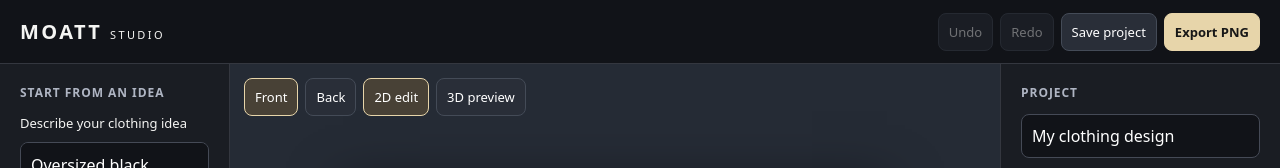
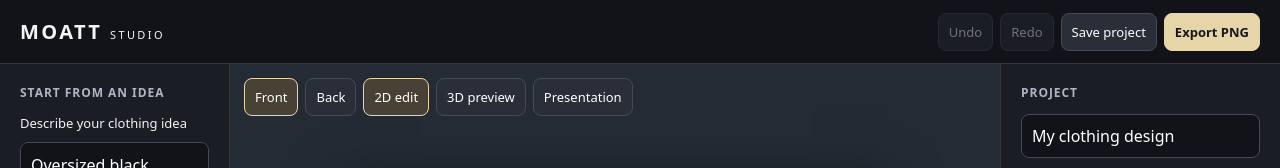
Before and after one commit to Enyina/moatt, a Next.js app: page / in a window 1280 px wide. Shown: the top 168 px of the page. Built offline with nearby package versions, Linux system fonts and the light colour scheme.

Commit message:
Add two-sided presentation preview and high-resolution shareable PNG export to Moatt studio

```diff
--- a/components/Studio.tsx
+++ b/components/Studio.tsx
@@ -7,6 +7,7 @@ import {renderArtwork,downloadBlob,savePng} from '../lib/render-design';
 import {analyzePrintPlacement,SAFE_REGION} from '../lib/print-guides';
 import {draftFromIdea,IDEA_EXAMPLES} from '../lib/design-starter';
 import {createSupplierReviewHtml} from '../lib/supplier-review';
+import {renderPresentation,PRESENTATION_HEIGHT,PRESENTATION_WIDTH} from '../lib/presentation-render';
 import {loadLibrary,saveToLibrary,openFromLibrary,deleteFromLibrary} from '../lib/design-library';
 import type {LibraryEntry} from '../lib/design-library';
 const Preview=dynamic(()=>import('./GarmentPreview'),{ssr:false,loading:()=> <div className="empty3d">Loading preview…</div>});
@@ -16,8 +17,8 @@ export default function Studio(){
  const [idea,setIdea]=useState(IDEA_EXAMPLES[0]),[ideaFeedback,setIdeaFeedback]=useState('');
  const [modelStyle,setModelStyle]=useState<'studio'|'classic'>('studio');
  const [savedDesigns,setSavedDesigns]=useState<LibraryEntry[]>([]);
- const [history,setHistory]=useState<History>(START),[hydrated,setHydrated]=useState(false),[saveError,setSaveError]=useState(''),[side,setSide]=useState<Side>('front'),[tool,setTool]=useState<Tool>('select'),[selected,setSelected]=useState<string|null>(null),[tab,setTab]=useState<'2d'|'3d'>('2d'),[toast,setToast]=useState(''),[brushColor,setBrushColor]=useState('#202329'),[brushWidth,setBrushWidth]=useState(14);
- const doc=history.present;const printIssues=analyzePrintPlacement(doc);const canvasRef=useRef<HTMLCanvasElement>(null),fileRef=useRef<HTMLInputElement>(null),projectRef=useRef<HTMLInputElement>(null);
+ const [history,setHistory]=useState<History>(START),[hydrated,setHydrated]=useState(false),[saveError,setSaveError]=useState(''),[side,setSide]=useState<Side>('front'),[tool,setTool]=useState<Tool>('select'),[selected,setSelected]=useState<string|null>(null),[tab,setTab]=useState<'2d'|'3d'|'presentation'>('2d'),[toast,setToast]=useState(''),[brushColor,setBrushColor]=useState('#202329'),[brushWidth,setBrushWidth]=useState(14);
+ const doc=history.present;const printIssues=analyzePrintPlacement(doc);const canvasRef=useRef<HTMLCanvasElement>(null),presentationRef=useRef<HTMLCanvasElement>(null),fileRef=useRef<HTMLInputElement>(null),projectRef=useRef<HTMLInputElement>(null);
  const drag=useRef<{id:string;startX:number;startY:number;originX:number;originY:number;points?:number[]}|null>(null);
  const notify=(text:string)=>{setToast(text);setTimeout(()=>setToast(''),3500)};
  useEffect(()=>{try{
@@ -78,6 +79,30 @@ export default function Studio(){
    notify('Supplier review sheet saved. Measurements still need confirmation.');
   }catch(e){notify('Could not export review sheet: '+String(e));}
  };
+ useEffect(()=>{
+  if(tab!=='presentation')return;
+  const target=presentationRef.current;
+  if(!target)return;
+  let live=true;
+  renderPresentation(doc).then(result=>{
+   if(!live)return;
+   const ctx=target.getContext('2d');
+   if(!ctx)throw Error('Presentation canvas unavailable');
+   ctx.clearRect(0,0,target.width,target.height);
+   ctx.drawImage(result,0,0);
+   target.dataset.previewReady='true';
+  }).catch(()=>{if(live)notify('Presentation preview unavailable. Try the export button.');});
+  return()=>{live=false};
+ // The document reference changes on every edit; stale renders are ignored.
+ // eslint-disable-next-line react-hooks/exhaustive-deps
+ },[doc,tab]);
+ const exportPresentation=async()=>{
+  try{
+   const image=await renderPresentation(doc);
+   await savePng(image,'moatt-'+(doc.name||'design').replace(/[^a-z0-9-]/gi,'-').slice(0,80)+'-presentation.png');
+   notify('Front and back presentation saved as a high-resolution PNG.');
+  }catch(e){notify('Could not export presentation: '+String(e));}
+ };
  const exportProject=()=>downloadBlob(new Blob([JSON.stringify(doc,null,2)],{type:'application/json'}),'moatt-'+doc.name.replace(/[^a-z0-9-]/gi,'-')+'.json');
  const exportMockup=async()=>{if(tab!=='3d'){setTab('3d');notify('3D preview opened. Select Export mockup again when ready.');return;}const canvas=document.querySelector('.preview-stage canvas') as HTMLCanvasElement|null;if(!canvas){notify('3D preview is unavailable');return;}try{await savePng(canvas,'moatt-'+side+'-mockup.png');notify('Mockup exported')}catch(e){notify('Mockup export failed: '+String(e))}};
  const saveSide=async(s:Side)=>{try{await savePng(await renderArtwork(doc,s,true),'moatt-'+s+'.png');notify(s+' PNG exported')}catch(e){notify(String(e))}};
@@ -99,12 +124,14 @@ export default function Studio(){
  <div className="section"><h3>Artwork tools</h3><div className="row">{(['select','draw','erase'] as Tool[]).map(t=><button key={t} className={'button '+(tool===t?'selected':'')} onClick={()=>setTool(t)}>{t}</button>)}</div><div className="row"><button className="button" onClick={()=>layerAdd({id:uid(),kind:'text',x:260,y:370,width:500,height:140,rotation:0,color:'#202329',fontSize:85,value:'YOUR DESIGN'})}>Add text</button><button className="button" onClick={()=>fileRef.current?.click()}>Upload image</button></div><input type="file" hidden ref={fileRef} accept="image/png,image/jpeg,image/webp" onChange={e=>void upload(e)}/></div>
  <div className="section"><h3>Brush</h3><label>Ink color <input aria-label="Brush color" type="color" value={brushColor} onChange={e=>setBrushColor(e.target.value)}/></label><label>Size <input aria-label="Brush size" className="field" type="range" min="2" max="70" value={brushWidth} onChange={e=>setBrushWidth(Number(e.target.value))}/></label></div><p className="hint">2D: drag to move layers, or select Draw to paint. 3D: orbit and zoom independently. Preview geometry is illustrative, not a fitted sewing pattern.</p>
  </aside>
- <section className="canvas"><div className="mobile-quick"><button className="button" onClick={()=>{setTab('2d');layerAdd({id:uid(),kind:'text',x:260,y:370,width:500,height:140,rotation:0,color:'#202329',fontSize:85,value:'NEW DESIGN'})}}>New text</button><button className="button" onClick={()=>{setTab('2d');setTool('draw')}}>Paint design</button></div><div className="viewtools"><button className={'button '+(side==='front'?'selected':'')} onClick={()=>{setSide('front');setSelected(null)}}>Front</button><button className={'button '+(side==='back'?'selected':'')} onClick={()=>{setSide('back');setSelected(null)}}>Back</button><button className={'button '+(tab==='2d'?'selected':'')} onClick={()=>setTab('2d')}>2D edit</button><button className={'button '+(tab==='3d'?'selected':'')} onClick={()=>setTab('3d')}>3D preview</button>{tab==='3d'&&<>
+ <section className="canvas"><div className="mobile-quick"><button className="button" onClick={()=>{setTab('2d');layerAdd({id:uid(),kind:'text',x:260,y:370,width:500,height:140,rotation:0,color:'#202329',fontSize:85,value:'NEW DESIGN'})}}>New text</button><button className="button" onClick={()=>{setTab('2d');setTool('draw')}}>Paint design</button></div><div className="viewtools"><button className={'button '+(side==='front'?'selected':'')} onClick={()=>{setSide('front');setSelected(null)}}>Front</button><button className={'button '+(side==='back'?'selected':'')} onClick={()=>{setSide('back');setSelected(null)}}>Back</button><button className={'button '+(tab==='2d'?'selected':'')} onClick={()=>setTab('2d')}>2D edit</button><button className={'button '+(tab==='3d'?'selected':'')} onClick={()=>setTab('3d')}>3D preview</button><button className={'button '+(tab==='presentation'?'selected':'')} onClick={()=>setTab('presentation')}>Presentation</button>{tab==='3d'&&<>
  <button className={'button '+(modelStyle==='studio'?'selected':'')} onClick={()=>setModelStyle('studio')}>Studio mannequin</button>
  <button className={'button '+(modelStyle==='classic'?'selected':'')} onClick={()=>setModelStyle('classic')}>Classic mannequin</button>
  </>}</div>
  <div className="studio-stage" style={{display:tab==='2d'?'flex':'none'}}><div className="artboard"><canvas ref={canvasRef} width={1024} height={1024} aria-label={side+' artwork canvas'} style={{touchAction:'none',cursor:tool==='draw'?'crosshair':tool==='erase'?'not-allowed':'move'}} onPointerDown={pointerDown} onPointerMove={pointerMove} onPointerUp={pointerUp} onPointerCancel={()=>{drag.current=null;void paint()}}/><div aria-hidden="true" className="safe-guide" style={{left:SAFE_REGION.left/1024*100+'%',top:SAFE_REGION.top/1024*100+'%',width:(SAFE_REGION.right-SAFE_REGION.left)/1024*100+'%',height:(SAFE_REGION.bottom-SAFE_REGION.top)/1024*100+'%'}}/>{active&&tool==='select'&&<div className="selection-outline" data-layer-id={active.id} style={{left:active.x/1024*100+'%',top:active.y/1024*100+'%',width:active.width/1024*100+'%',height:active.height/1024*100+'%',transform:'rotate('+active.rotation+'deg)'}}/>}</div></div>
- <div className="preview-stage" style={{display:tab==='3d'?'block':'none'}}>{tab==='3d'&&<Preview doc={doc} side={side} modelStyle={modelStyle}/>}</div><div className="notice">{tab==='3d'?'Drag to orbit · scroll to zoom · visual garment approximation':'Artwork layout · front and back saved separately'}</div></section>
+ <div className="preview-stage" style={{display:tab==='3d'?'block':'none'}}>{tab==='3d'&&<Preview doc={doc} side={side} modelStyle={modelStyle}/>}</div>
+ <div className="presentation-stage" style={{display:tab==='presentation'?'flex':'none'}}>{tab==='presentation'&&<canvas data-testid="presentation-canvas" ref={presentationRef} width={PRESENTATION_WIDTH} height={PRESENTATION_HEIGHT} role="img" aria-label="Front and back garment presentation"/>}</div>
+ <div className="notice">{tab==='3d'?'Drag to orbit · scroll to zoom · visual garment approximation':tab==='presentation'?'Two-sided design presentation · visual concept, not a production pattern':'Artwork layout · front and back saved separately'}</div></section>
  <aside className="panel right"><div className="section"><h3>Project</h3><input aria-label="Design title" className="field" value={doc.name} maxLength={120} onChange={e=>commit(d=>{d.name=e.target.value})}/><p className="hint">{saveError||(!hydrated?'Loading saved design…':'Autosaved in this browser')}</p><button className="button" onClick={()=>projectRef.current?.click()}>Import project</button><input hidden type="file" accept=".json,application/json" ref={projectRef} onChange={e=>void importProject(e)}/></div>
  <div className="section"><h3>My designs</h3>
  <div className="row"><button className="button primary" onClick={storeDesign}>Save to my designs</button><button className="button" onClick={newDesign}>New design</button><button className="button" onClick={()=>{const clone=modify(doc,d=>{d.id=uid();d.name=(d.name+' — colorway').slice(0,120)});setHistory(h=>({past:[...h.past.slice(-39),h.present],present:clone,future:[]}));setSelected(null);notify('Colorway copy created. Update the color and save it to My designs.')}}>Duplicate colorway</button></div>
@@ -126,7 +153,7 @@ export default function Studio(){
  {active.kind!=='image'&&<label>Ink <input type="color" value={active.color} onChange={e=>update(active.id,{color:e.target.value})}/></label>}
  <label>X<input className="field" type="number" value={Math.round(active.x)} onChange={e=>update(active.id,{x:clamp(Number(e.target.value),-1024,2048)})}/></label><label>Y<input className="field" type="number" value={Math.round(active.y)} onChange={e=>update(active.id,{y:clamp(Number(e.target.value),-1024,2048)})}/></label><label>Width<input className="field" type="number" value={Math.round(active.width)} onChange={e=>update(active.id,{width:clamp(Number(e.target.value),10,1024)})}/></label><label>Height<input className="field" type="number" value={Math.round(active.height)} onChange={e=>update(active.id,{height:clamp(Number(e.target.value),10,1024)})}/></label><label>Rotation<input className="field" type="range" min={-180} max={180} value={active.rotation} onChange={e=>update(active.id,{rotation:Number(e.target.value)})}/></label>
  <div className="row"><button className="button" onClick={()=>update(active.id,{hidden:!active.hidden})}>{active.hidden?'Show':'Hide'}</button><button className="button" onClick={()=>commit(d=>{const l=d.layers[side].find(x=>x.id===active.id);if(l)l.locked=!l.locked})}>{active.locked?'Unlock':'Lock'}</button><button className="button" onClick={()=>commit(d=>{const a=d.layers[side];const i=a.findIndex(l=>l.id===active.id);if(i>=0&&i<a.length-1)[a[i],a[i+1]]=[a[i+1],a[i]]})}>Bring forward</button><button className="button" onClick={()=>commit(d=>{const a=d.layers[side];const i=a.findIndex(l=>l.id===active.id);if(i>0)[a[i],a[i-1]]=[a[i-1],a[i]]})}>Send backward</button><button className="button" onClick={()=>layerAdd({...active,id:uid(),x:active.x+30,y:active.y+30})}>Duplicate</button></div></div>}
- <div className="section"><h3>Artwork checks</h3>{printIssues.length?printIssues.map((issue,i)=><p key={issue.layerId+'-'+i} className="hint" role="status">{issue.severity==='error'?'Outside canvas':'Placement note'} ({issue.side}): {issue.message}</p>):<p className="hint">Artwork falls within the suggested placement area.</p>}<p className="hint">Dashed area is a design guide only. Confirm real print dimensions with your production partner.</p></div><div className="section"><h3>Export</h3><button className="button" onClick={()=>void Promise.all([saveSide('front'),saveSide('back')])}>Export both artwork sides</button><button className="button" onClick={()=>void exportMockup()}>Export 3D mockup</button><button className="button" onClick={()=>void exportSupplierReview()}>Export supplier review sheet</button><p className="hint">Artwork PNGs use transparent backgrounds; preview textures include fabric color. These are not calibrated factory prints or production patterns. The supplier review sheet is a visual brief, not a technical pattern.</p></div>
+ <div className="section"><h3>Artwork checks</h3>{printIssues.length?printIssues.map((issue,i)=><p key={issue.layerId+'-'+i} className="hint" role="status">{issue.severity==='error'?'Outside canvas':'Placement note'} ({issue.side}): {issue.message}</p>):<p className="hint">Artwork falls within the suggested placement area.</p>}<p className="hint">Dashed area is a design guide only. Confirm real print dimensions with your production partner.</p></div><div className="section"><h3>Export</h3><button className="button" onClick={()=>void Promise.all([saveSide('front'),saveSide('back')])}>Export both artwork sides</button><button className="button primary" onClick={()=>void exportPresentation()}>Export presentation PNG</button><button className="button" onClick={()=>void exportMockup()}>Export 3D mockup</button><button className="button" onClick={()=>void exportSupplierReview()}>Export supplier review sheet</button><p className="hint">Artwork PNGs use transparent backgrounds; preview textures include fabric color. These are not calibrated factory prints or production patterns. The supplier review sheet is a visual brief, not a technical pattern.</p></div>
  </aside>{toast&&<div className="toast" role="status">{toast}</div>}
  </main>;
 }
```
